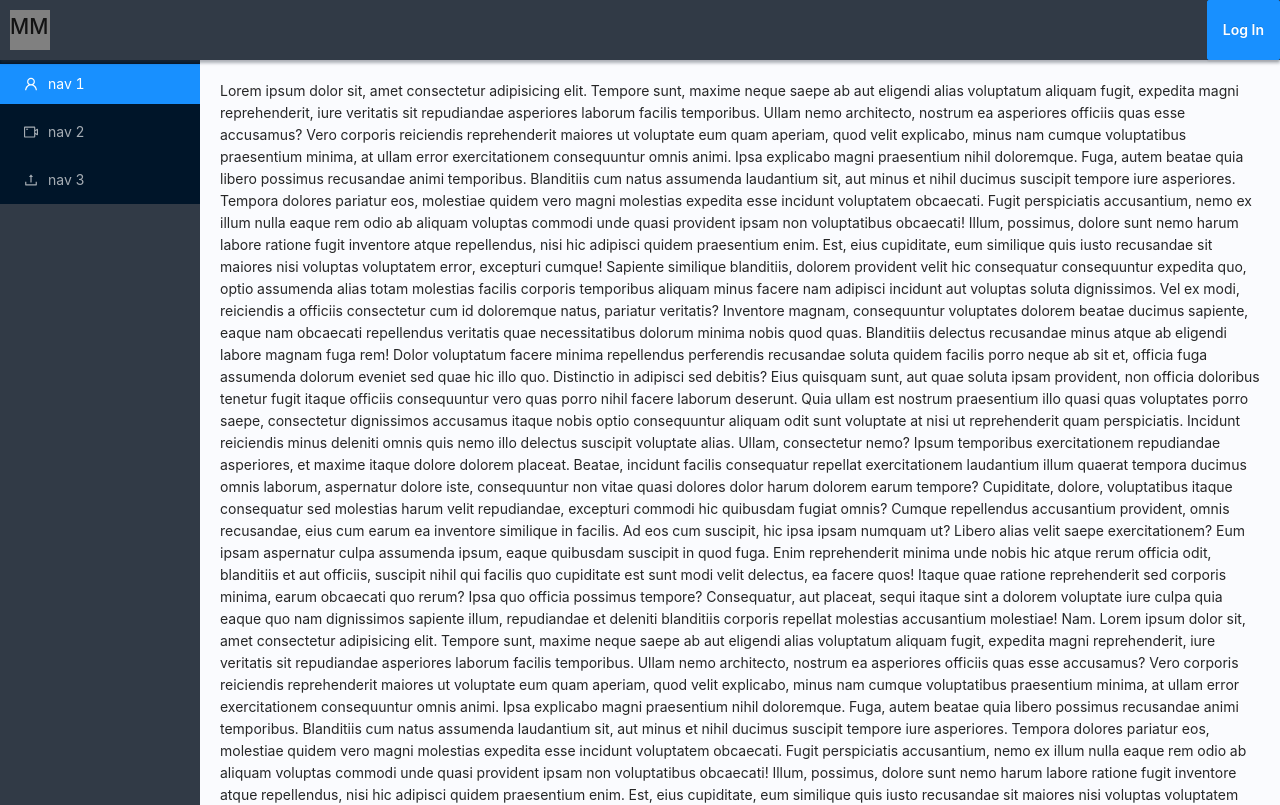
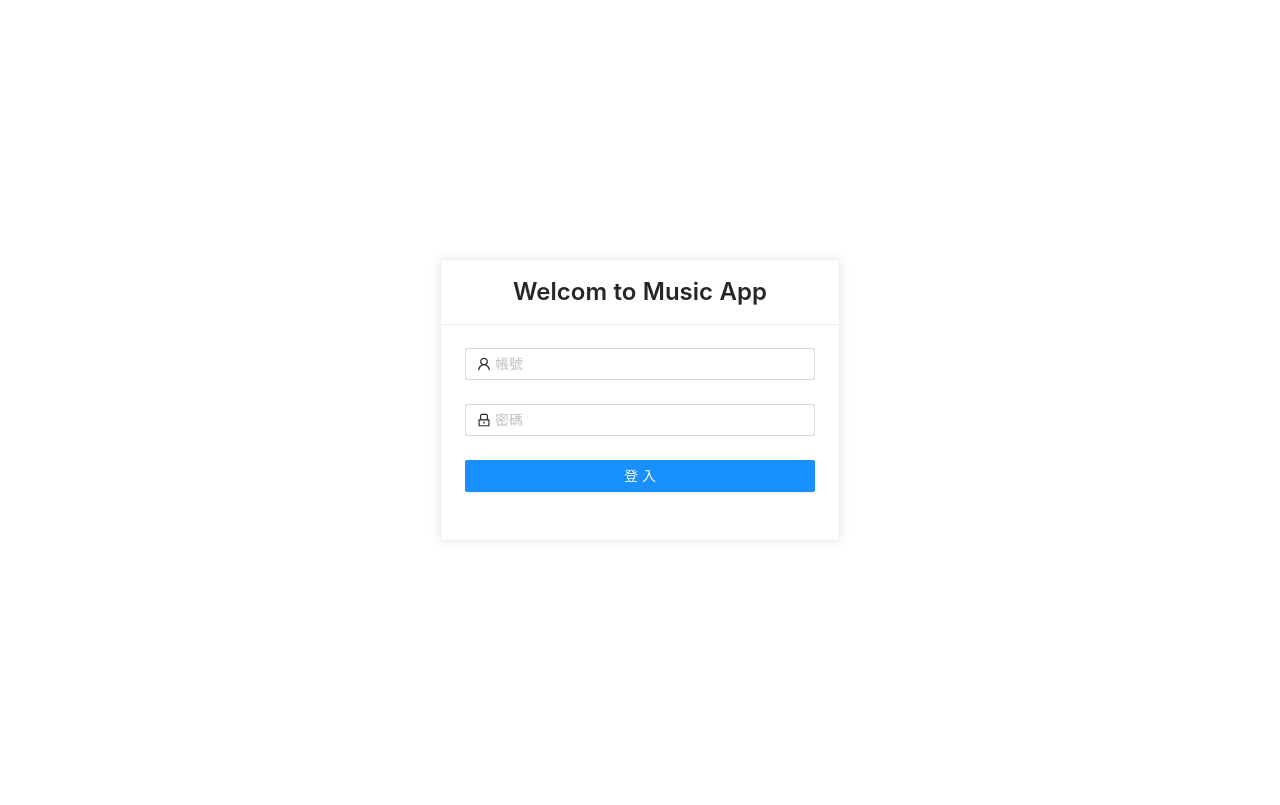
Before and after one commit to chen-chens/project-music-app, a React (Create React App) app: page / in a window 1280 px wide. Shown: the top 805 px of the page. Built offline with nearby package versions, Linux system fonts and the light colour scheme; no server answers.

Commit message:
[v0.0.6] - (1)add route/navigate(2)update menu list(3)update README

```diff
--- a/src/App.css
+++ b/src/App.css
@@ -7,7 +7,7 @@ body{
 
 .logo{
     height: 40px;
-    width: 40px;
+    /* width: 40px; */
     background-color: gray;
 }
 .menu{
@@ -18,21 +18,23 @@ body{
     right: 0;
     font-size: 1.5rem;
     font-weight: 600;
+    border-radius: 0;
 }
-.logIn{
+.logBtn{
     height: 60px;
+    width: 80px;
     position: fixed;
     top: 0;
     right: 0;
-    font-weight: 600;
     display: none;
+    border-radius: 0;
 }
 
 @media(min-width: 768px){
     .menu{
         display: none;
     }
-    .logIn{
+    .logBtn{
         display: block;
     }
 }
--- a/src/App.tsx
+++ b/src/App.tsx
@@ -1,12 +1,15 @@
-import { Button, Typography } from 'antd';
+import './App.css';
 import React from 'react';
-import './App.css';
-import Home from './home';
-import HomePage from './page/homePage';
+import { Route, Routes } from 'react-router';
+import { routes } from './routes';
 
 function App() {
   return (
-    <HomePage />
+    <Routes>
+      { routes.map(item => (
+        <Route key={item.path} path={item.path} element={item.component} />
+      ))}
+    </Routes>
   );
 }
 
--- a/src/page/homePage/index.tsx
+++ b/src/page/home/index.tsx
@@ -1,51 +1,54 @@
 import React, { useEffect, useState } from "react";
 import { CopyRight, Details, MainBody, Outline, SideBar, TopHeader } from "./layouts";
-import { MenuOutlined, UserOutlined, VideoCameraOutlined, UploadOutlined } from '@ant-design/icons';
+import { MenuOutlined, UserOutlined, LikeOutlined, FolderAddOutlined } from '@ant-design/icons';
 import { Button, Menu } from "antd";
+import { useNavigate } from "react-router";
 
 
 
-export default function HomePage(){
+export default function Home(){
+    const iconStyle = {fontSize: "18px", fontWeight: 600 };
+    const navigate = useNavigate();
     const [ showMobileNav, setShowMobileNav ] = useState(false);
 
-    useEffect(()=> {
-        fetch("https://api.spotify.com/v1/audio-analysis/6EJiVf7U0p1BBfs0qqeb1f", {
-            method: "GET",
-            headers: {
-                // Authorization: `Bearer ${userAccessToken}`
-            }
-        })
-        .then(response => response.json())
-        .then(({beats}) => {
-            // beats.forEach((beat, index) => {
-            //     console.log(`Beat ${index} starts at ${beat.start}`);
-            // })
-        })
-    }, [])
+    // useEffect(()=> {
+    //     fetch("https://api.spotify.com/v1/audio-analysis/6EJiVf7U0p1BBfs0qqeb1f", {
+    //         method: "GET",
+    //         headers: {
+    //             Authorization: `Bearer ${userAccessToken}`
+    //         }
+    //     })
+    //     .then(response => response.json())
+    //     .then(({beats}) => {
+    //         beats.forEach((beat, index) => {
+    //             console.log(`Beat ${index} starts at ${beat.start}`);
+    //         })
+    //     })
+    // }, [])
 
 
 
     return(
         <Outline>
             <TopHeader>
-                <h1 className="logo">MM</h1>
+                <h1 className="logo">MUSIC</h1>
                 <Button className="menu" type="primary" onClick={() => setShowMobileNav(!showMobileNav)}>
                     <MenuOutlined />
                 </Button>
-                <Button className="logIn" type="primary" onClick={()=>{}}>
-                    Log In
+                <Button className="logBtn" type="primary" onClick={()=> navigate("/")}>
+                    登出
                 </Button>
             </TopHeader>
             <SideBar showMobileNav={showMobileNav}>
                 <Menu theme="dark" mode="inline" defaultSelectedKeys={['1']}>
-                    <Menu.Item key="1" icon={<UserOutlined />}>
-                    nav 1
+                    <Menu.Item key="1" icon={<UserOutlined style={iconStyle}/>}>
+                        我的播放清單
                     </Menu.Item>
-                    <Menu.Item key="2" icon={<VideoCameraOutlined />}>
-                    nav 2
+                    <Menu.Item key="2" icon={<LikeOutlined style={iconStyle}/>}>
+                        已按讚歌曲
                     </Menu.Item>
-                    <Menu.Item key="3" icon={<UploadOutlined />}>
-                    nav 3
+                    <Menu.Item key="3" icon={<FolderAddOutlined style={iconStyle}/>}>
+                        建立播放清單
                     </Menu.Item>
                 </Menu>
             </SideBar>
--- /dev/null
+++ b/src/page/logIn/index.tsx
@@ -0,0 +1,24 @@
+import { Card, Row, Typography } from "antd";
+import React from "react";
+import LoginForm from "./loginForm";
+
+
+export default function LogIn(){
+
+
+    return(
+        <Row
+            justify="center"
+            align="middle"
+            style={{height: '100vh', flexDirection:'column',}}
+        >
+            <Card
+                title={<Typography.Title level={3} style={{textAlign: "center"}}>Welcom to Music App</Typography.Title>}
+                bordered
+                style={{ width: 400, boxShadow: '0 0 10px #adadad4c' }}
+            >
+                <LoginForm />
+            </Card>
+        </Row>
+    )
+}
--- a/src/page/logIn/loginForm.tsx
+++ b/src/page/logIn/loginForm.tsx
@@ -1,25 +1,59 @@
-import {Form,Input,Button,FormProps} from 'antd';
+import {Form,Input,Button} from 'antd';
 import { UserOutlined, LockOutlined } from '@ant-design/icons';
+import AlertNotification from '../../components/alertNotifacation';
+import { useNavigate } from 'react-router-dom';
 
-export interface LoginFormProps extends FormProps<any>{
-    onFinishFailed: (values: any)=>void
-    onFinish: (errorInfo: any)=>void
-}
+const LoginForm = () =>{
+    const navigate = useNavigate();
+    const config = [{ required: true, message: '必填欄位' }];
+           // form 資料驗證成功
+           const onFinish = (values: {username: string, password: string}) => {
+            console.log("🚀 ~ log in valid", values);
+            navigate("./home");
 
-const LoginForm = (props:LoginFormProps) =>{
+             const request = {
+                 userName: values.username,
+                 password: values.password,
+             };
 
-    const config = [
-        {
-         required: true,
-         message: '必填欄位'
-        }
-    ];
+             // call login request
+             // ApiLogin(request)
+             // .then(res => {
+
+             //     dispatch(currentUserActions.updateUserToken(res.data.token));
+             //     getCurrentUserData(res.data.token);
+
+             //     //增加延遲，使login modal不要跳出
+             //     // setTimeout(() =>history.push('/master/index'),100)
+
+             // })
+             // .catch(err => {
+             //     console.log("loginPage err:", err);
+
+             //     AlertNotification({
+             //         type :"error",
+             //         title: "登入失敗",
+             //         description: "請重新確認！"
+             //     });
+             // });
+
+         };
+
+         // form 資料驗證失敗
+         const onFinishFailed = (errorInfo: any) => {
+             console.log("帳號密碼沒填", errorInfo);
+
+             AlertNotification({
+                 type :"error",
+                 title: "帳號密碼為必填項目"
+             });
+         };
 
     return(
         <Form
-            name={props.name}
-            onFinishFailed={props.onFinishFailed}
-            onFinish={props.onFinish}
+            name={"Music App Log In"}
+            onFinishFailed={onFinishFailed}
+            onFinish={onFinish}
         >
             <Form.Item name="username" rules={config}>
                 <Input
```
Also changed, not shown: src/page/logIn/loginMadal.tsx (+1 -42 lines), src/routes/index.tsx (+5 -4 lines), src/page/home/layouts/index.tsx (renamed from src/page/homePage/layouts/index.tsx), 1 other file (tests, documents, lock files or other folders).
